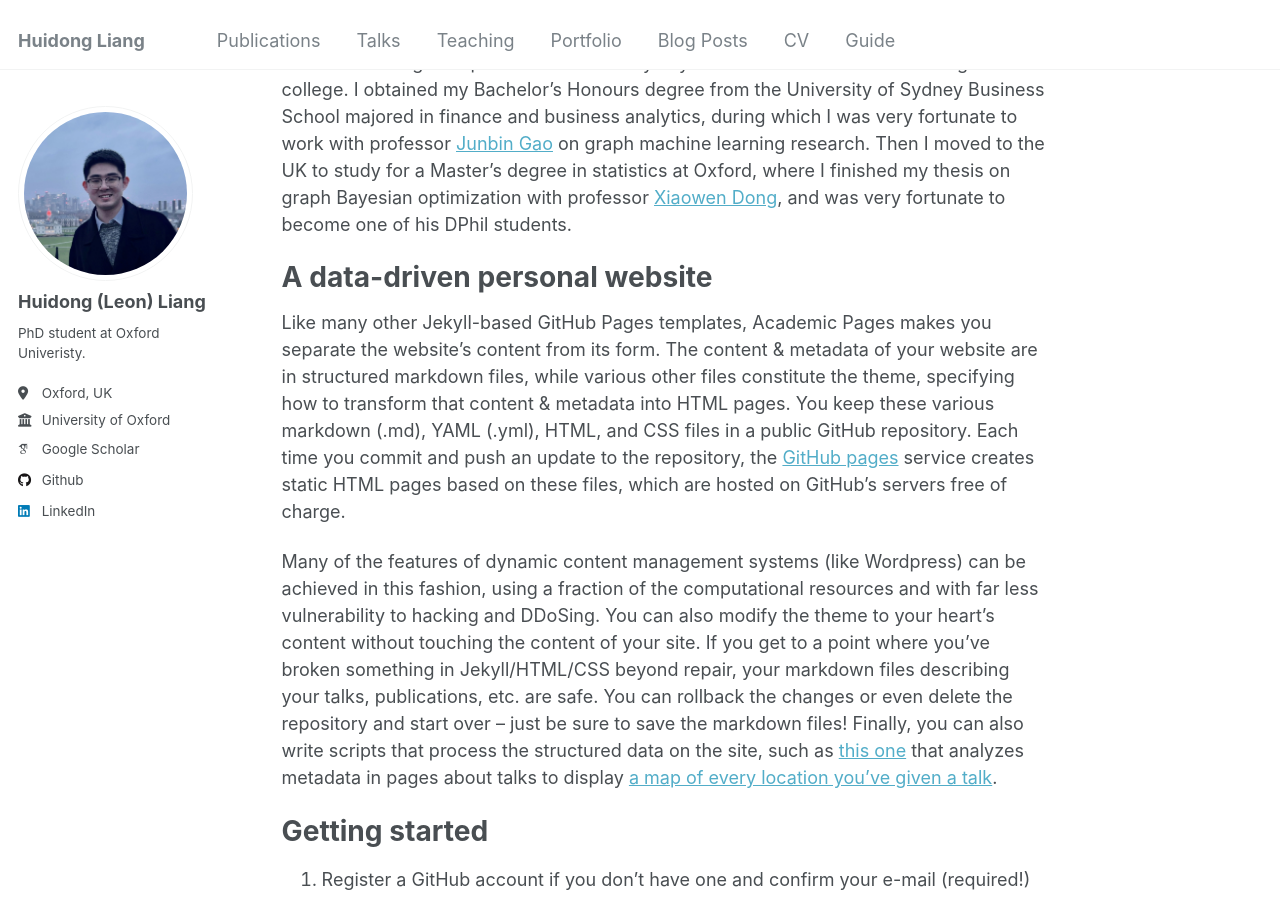
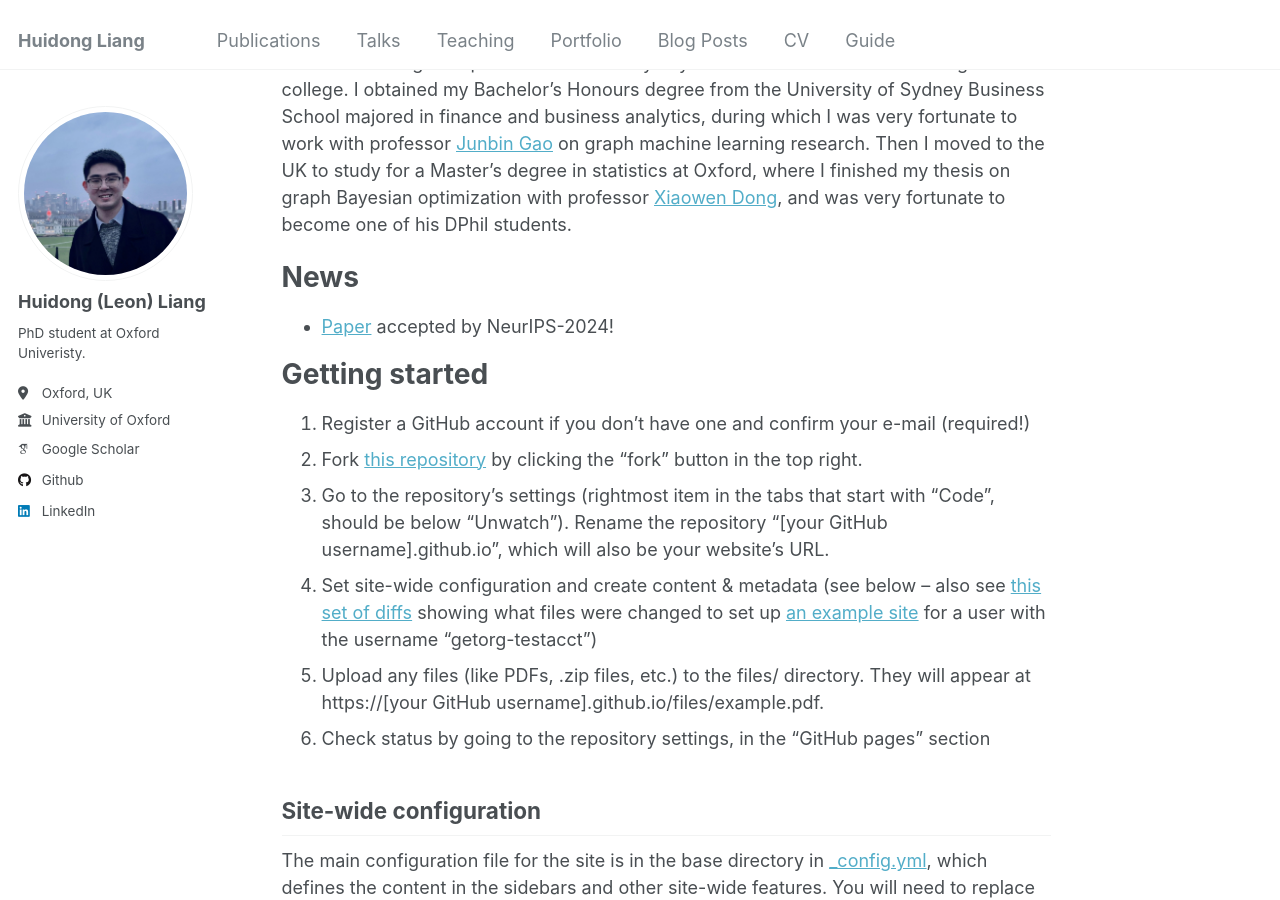
Before and after one commit to LeonResearch/leon.github.io, a Jekyll site: the page built from _pages/about.md, in a window 1280 px wide and 900 px high, scrolled down 204 px. Built offline with Jekyll 4.4.1, drawn with Linux system fonts in a browser that asks for light colours; some web fonts are replaced.

Commit message:
Update about.md

```diff
--- a/_pages/about.md
+++ b/_pages/about.md
@@ -11,11 +11,10 @@ Hi there! I am a PhD student in machine learning at the Department of Engineerin
 I was born and grew up in a small but lovely city in northern China before leaving home for college. I obtained my Bachelor's Honours degree from the University of Sydney Business School majored in finance and business analytics, during which I was very fortunate to work with professor [Junbin Gao](https://scholar.google.com/citations?user=3-KJN8IAAAAJ&hl=en) on graph machine learning research. Then I moved to the UK to study for a Master’s degree in statistics at Oxford, where I finished my thesis on graph Bayesian optimization with professor [Xiaowen Dong](https://web.media.mit.edu/~xdong/), and was very fortunate to become one of his DPhil students.
 
 
-A data-driven personal website
+News
 ======
-Like many other Jekyll-based GitHub Pages templates, Academic Pages makes you separate the website's content from its form. The content & metadata of your website are in structured markdown files, while various other files constitute the theme, specifying how to transform that content & metadata into HTML pages. You keep these various markdown (.md), YAML (.yml), HTML, and CSS files in a public GitHub repository. Each time you commit and push an update to the repository, the [GitHub pages](https://pages.github.com/) service creates static HTML pages based on these files, which are hosted on GitHub's servers free of charge.
+- [Paper](https://arxiv.org/abs/2405.15119) accepted by NeurIPS-2024!
 
-Many of the features of dynamic content management systems (like Wordpress) can be achieved in this fashion, using a fraction of the computational resources and with far less vulnerability to hacking and DDoSing. You can also modify the theme to your heart's content without touching the content of your site. If you get to a point where you've broken something in Jekyll/HTML/CSS beyond repair, your markdown files describing your talks, publications, etc. are safe. You can rollback the changes or even delete the repository and start over -- just be sure to save the markdown files! Finally, you can also write scripts that process the structured data on the site, such as [this one](https://github.com/academicpages/academicpages.github.io/blob/master/talkmap.ipynb) that analyzes metadata in pages about talks to display [a map of every location you've given a talk](https://academicpages.github.io/talkmap.html).
 
 Getting started
 ======
```
